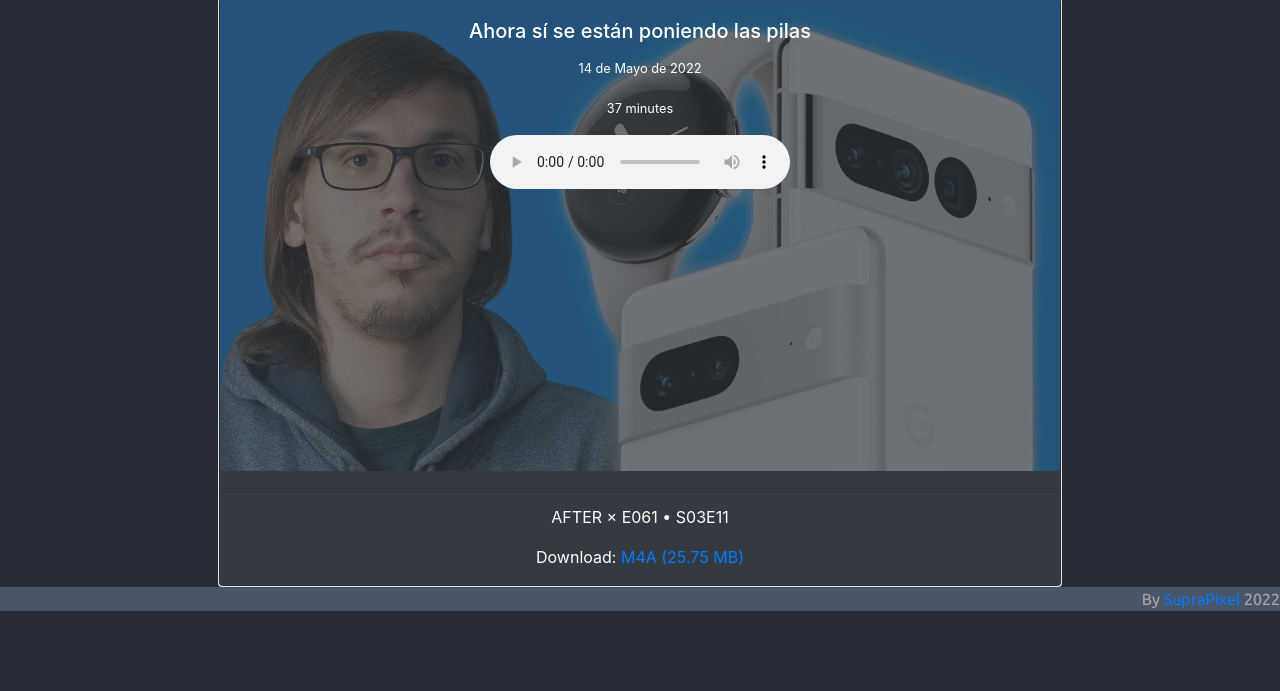
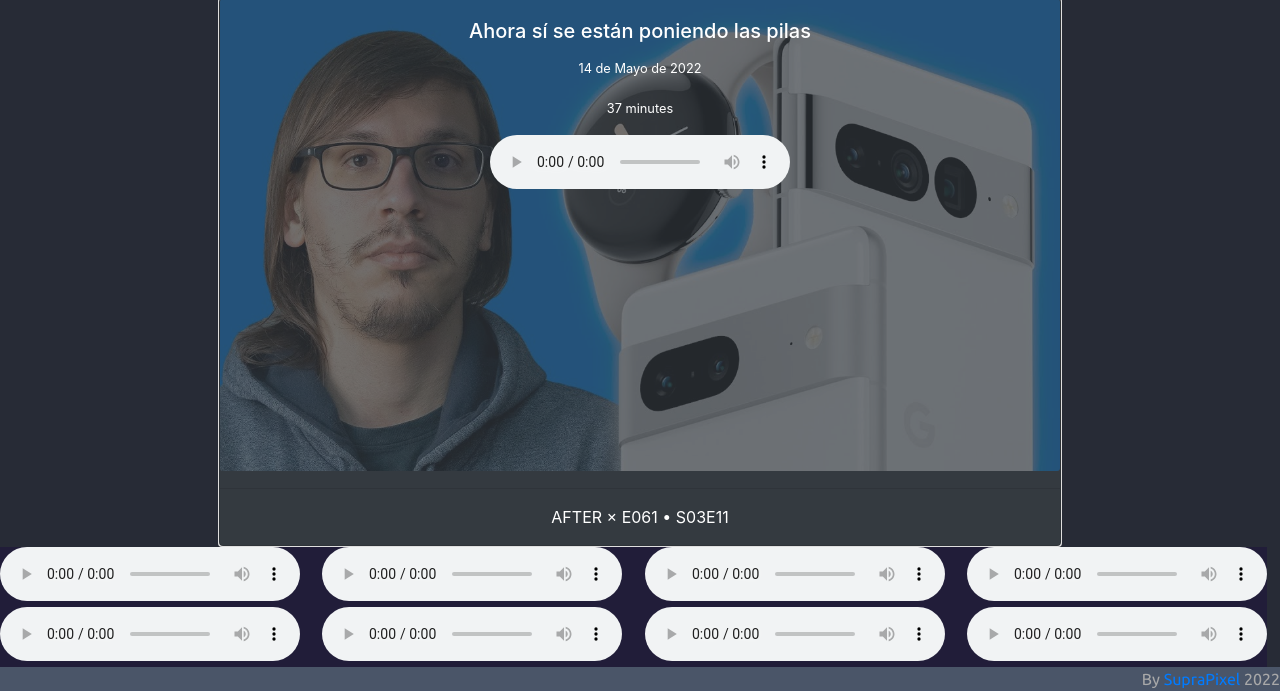
Before and after one commit to leiv4/SummerHack2022, a plain HTML site: page Reto02/index.html in a window 1280 px wide. Shown: the part 228-919 px from the top of the page. Before the commit the page ends 839 px from the top, so only its background shows below. Drawn offline with nearby package versions, Linux system fonts and the light colour scheme.

Commit message:
Inicio del section.

```diff
--- a/Reto02/css/style.css
+++ b/Reto02/css/style.css
@@ -49,6 +49,19 @@ main {
   height: 100%;
   opacity: 0.3;
 }
+section {
+  background-color: rgb(33, 29, 57);
+  width: 99%;
+  display: flex;
+  *flex-direction: row;
+  *flex-wrap: wrap;
+  flex-flow: wrap row;
+  justify-content: space-between;
+  align-items: center;
+}
+section div {
+  box-sizing: border-box;
+}
 footer {
   width: auto;
   text-align: right;
--- a/Reto02/index.html
+++ b/Reto02/index.html
@@ -2,12 +2,24 @@
 <html lang="en">
   <head>
     <link rel="icon" href="image/supranegro.png" />
-    <link rel="stylesheet" href="https://cdn.jsdelivr.net/npm/bootstrap@4.0.0/dist/css/bootstrap.min.css" integrity="sha384-Gn5384xqQ1aoWXA+058RXPxPg6fy4IWvTNh0E263XmFcJlSAwiGgFAW/dAiS6JXm" crossorigin="anonymous">
-<script src="https://cdn.jsdelivr.net/npm/bootstrap@4.0.0/dist/js/bootstrap.min.js" integrity="sha384-JZR6Spejh4U02d8jOt6vLEHfe/JQGiRRSQQxSfFWpi1MquVdAyjUar5+76PVCmYl" crossorigin="anonymous"></script>
+    <link
+      rel="stylesheet"
+      href="https://cdn.jsdelivr.net/npm/bootstrap@4.0.0/dist/css/bootstrap.min.css"
+      integrity="sha384-Gn5384xqQ1aoWXA+058RXPxPg6fy4IWvTNh0E263XmFcJlSAwiGgFAW/dAiS6JXm"
+      crossorigin="anonymous"
+    />
+    <script
+      src="https://cdn.jsdelivr.net/npm/bootstrap@4.0.0/dist/js/bootstrap.min.js"
+      integrity="sha384-JZR6Spejh4U02d8jOt6vLEHfe/JQGiRRSQQxSfFWpi1MquVdAyjUar5+76PVCmYl"
+      crossorigin="anonymous"
+    ></script>
     <link rel="stylesheet" href="css/style.css" />
-    <link rel="preconnect" href="https://fonts.googleapis.com">
-    <link rel="preconnect" href="https://fonts.gstatic.com" crossorigin>
-    <link href="https://fonts.googleapis.com/css2?family=Bebas+Neue&family=Ubuntu&display=swap" rel="stylesheet">
+    <link rel="preconnect" href="https://fonts.googleapis.com" />
+    <link rel="preconnect" href="https://fonts.gstatic.com" crossorigin />
+    <link
+      href="https://fonts.googleapis.com/css2?family=Bebas+Neue&family=Ubuntu&display=swap"
+      rel="stylesheet"
+    />
     <meta charset="UTF-8" />
     <meta http-equiv="X-UA-Compatible" content="IE=edge" />
     <meta name="viewport" content="width=device-width, initial-scale=1.0" />
@@ -28,18 +40,34 @@
         <div class="row">
           <div class="col-md-6">
             <div class="card">
-              <div id="logo"><img src="image/after.png" class="img-fluid" alt="AFTER"></div>
+              <div id="logo">
+                <img src="image/after.png" class="img-fluid" alt="AFTER" />
+              </div>
             </div>
           </div>
           <div class="col-md-3"></div>
           <div class="col-xs-1">
-            <div class="card"><a href="https://open.spotify.com/show/2D3oxf1I4JpuWxgVoKlC0O" target="_blank"><img src="image/spotify.png" class="img-fluid" alt="Spotify"></a></div>
+            <div class="card">
+              <a
+                href="https://open.spotify.com/show/2D3oxf1I4JpuWxgVoKlC0O"
+                target="_blank"
+                ><img src="image/spotify.png" class="img-fluid" alt="Spotify"
+              /></a>
+            </div>
           </div>
           <div class="col-xs-1">
-            <div class="card"><a href="https://youtube.com/suprapixel" target="_blank"><img src="image/youtube.png" class="img-fluid" alt="YouTube"></a></div>
+            <div class="card">
+              <a href="https://youtube.com/suprapixel" target="_blank"
+                ><img src="image/youtube.png" class="img-fluid" alt="YouTube"
+              /></a>
+            </div>
           </div>
           <div class="col-xs-1">
-            <div class="card"><a href="mailto:info@suprapixel.com" target="_blank"><img src="image/contacto.png" class="img-fluid" alt="E-mail"></a></div>
+            <div class="card">
+              <a href="mailto:info@suprapixel.com" target="_blank"
+                ><img src="image/contacto.png" class="img-fluid" alt="E-mail"
+              /></a>
+            </div>
           </div>
         </div>
       </nav>
@@ -50,31 +78,114 @@
         <div class="col-md-8">
           <div class="card">
             <div class="card bg-dark text-white">
-            <img src="image/E061.jpg" class="card-img" alt="...">
+              <img src="image/E061.jpg" class="card-img" alt="..." />
               <div class="card-img-overlay">
                 <h5 class="card-title">Ahora sí se están poniendo las pilas</h5>
-              <p class="card-text"><small><time itemprop="datePublished" datetime="14-02-2022">14 de Mayo de 2022</time></small></p>
-              <p class="card-text"><small><time itemprop="timeRequired" datetime="PT37M">37 minutes</time></small></p>
-              <audio src="audio/E061.m4a" class="play-main" preload="auto" controls></audio>
+                <p class="card-text">
+                  <small
+                    ><time itemprop="datePublished" datetime="14-02-2022"
+                      >14 de Mayo de 2022</time
+                    ></small
+                  >
+                </p>
+                <p class="card-text">
+                  <small
+                    ><time itemprop="timeRequired" datetime="PT37M"
+                      >37 minutes</time
+                    ></small
+                  >
+                </p>
+                <audio
+                  src="audio/E061.m4a"
+                  class="play-main"
+                  preload="auto"
+                  controls
+                ></audio>
               </div>
               <div class="col-md-2"></div>
               <div>
-            <hr>
+                <hr />
                 <p itemprop="description">AFTER × E061 • S03E11</p>
-            Download:
-            <a itemprop="contentUrl" href="audio/E061.m4a">
-              M4A (<span itemprop="contentSize">25.75 MB</span>)
-            </a>
-            </p>
               </div>
             </div>
           </div>
         </div>
       </div>
     </main>
-    <section></section>
+    <section>
+      <div class="se053">
+        <audio
+          src="audio/E053.m4a"
+          class="play-main"
+          preload="auto"
+          controls
+        ></audio>
+      </div>
+      <div class="se054">
+        <audio
+          src="audio/E054.m4a"
+          class="play-main"
+          preload="auto"
+          controls
+        ></audio>
+      </div>
+      <div class="se055">
+        <audio
+          src="audio/E055.m4a"
+          class="play-main"
+          preload="auto"
+          controls
+        ></audio>
+      </div>
+      <div class="se056">
+        <audio
+          src="audio/E056.m4a"
+          class="play-main"
+          preload="auto"
+          controls
+        ></audio>
+      </div>
+      <div class="se057">
+        <audio
+          src="audio/E057.m4a"
+          class="play-main"
+          preload="auto"
+          controls
+        ></audio>
+      </div>
+      <div class="se058">
+        <audio
+          src="audio/E058.m4a"
+          class="play-main"
+          preload="auto"
+          controls
+        ></audio>
+      </div>
+      <div class="se059">
+        <audio
+          src="audio/E059.m4a"
+          class="play-main"
+          preload="auto"
+          controls
+        ></audio>
+      </div>
+      <div class="se060">
+        <audio
+          src="audio/E060.m4a"
+          class="play-main"
+          preload="auto"
+          controls
+        ></audio>
+      </div>
+    </section>
     <footer>
-       <div>By <a href="https://suprapixel.com/" target="_blank" title="SupraPixel">SupraPixel</a> 2022</div>
+      <div>
+        By
+        <a href="https://suprapixel.com/" target="_blank" title="SupraPixel"
+          >SupraPixel</a
+        >
+        2022
+      </div>
     </footer>
   </body>
 </html>
```
Lines whose indentation alone changed are shown as unchanged.
